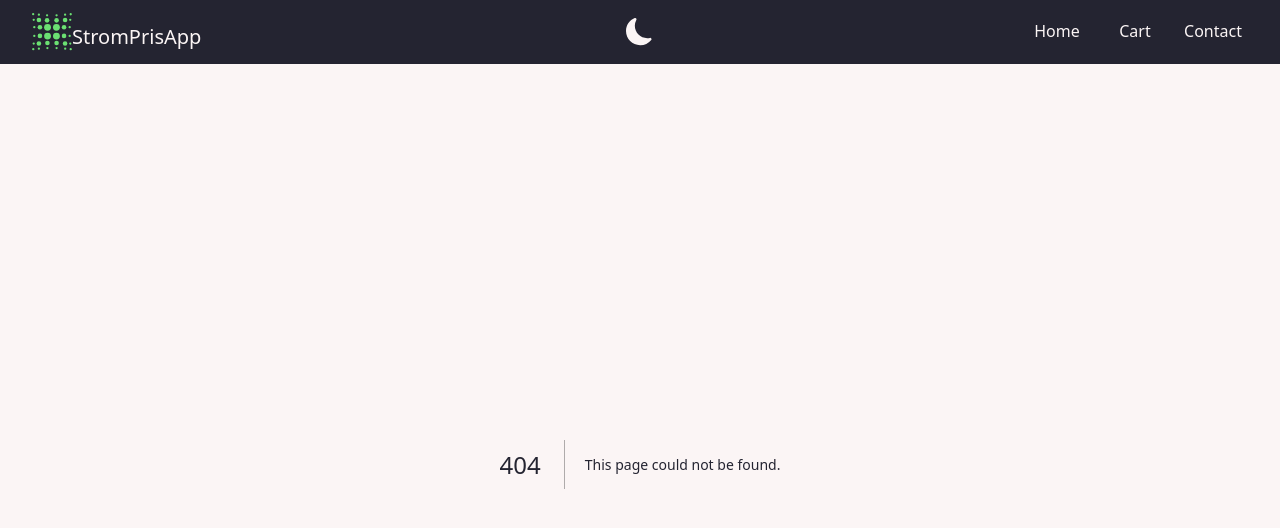
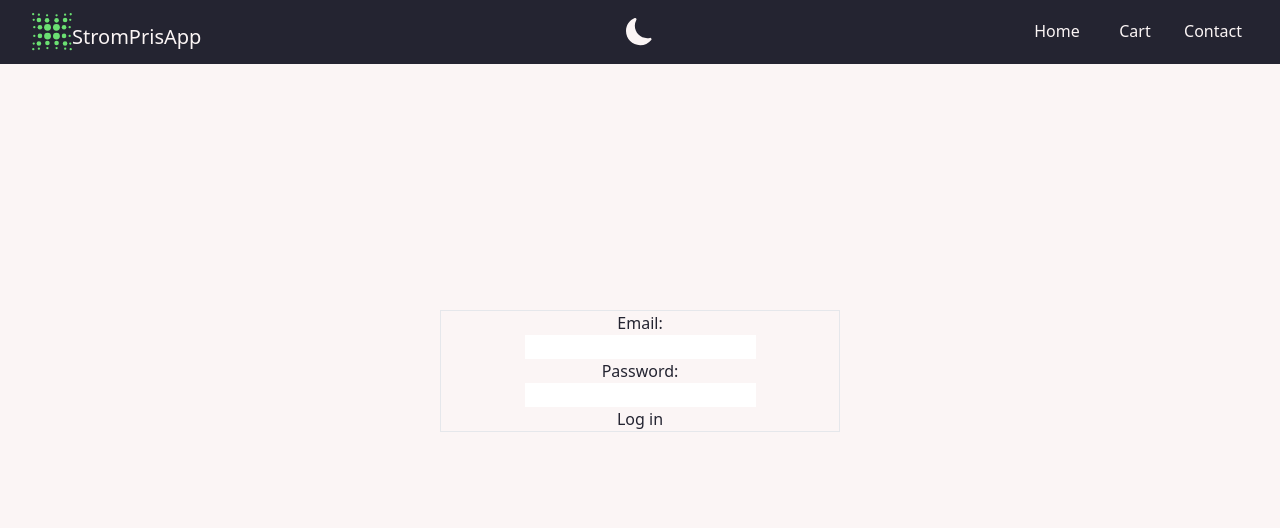
Before and after one commit to johannranudd/stromapp, a Next.js app: page /login in a window 1280 px wide. Before the commit this address had no page. Shown: the top 528 px of the page. Built offline with nearby package versions, Linux system fonts and the light colour scheme.

Commit message:
login works, needs styling, will do later, next: create register page

```diff
--- a/app/components/navigation/Navbar.tsx
+++ b/app/components/navigation/Navbar.tsx
@@ -7,7 +7,7 @@ import LogoComponent from "./LogoComponent";
 export default function Navbar() {
   return (
     <header className="relative h-16">
-      <nav className="fixed w-full  z-50 bg-secondary text-primary dark:bg-primary dark:text-secondary">
+      <nav className="fixed w-full  z-40 bg-secondary text-primary dark:bg-primary dark:text-secondary">
         <div className="w-[95%] max-w-screen-xl mx-auto grid z-50 grid-cols-3 items-center  h-16">
           <LogoComponent />
           <BtnColorMode />
--- /dev/null
+++ b/app/login/components/LoginForm.tsx
@@ -0,0 +1,49 @@
+"use client";
+import { login } from "@/app/utils/posts";
+import { useState } from "react";
+
+export default function LoginForm() {
+  const [email, setEmail] = useState("");
+  const [password, setPassword] = useState("");
+
+  const handleSubmit = (event: any) => {
+    event.preventDefault();
+    const formData = {
+      identifier: email,
+      password: password,
+    };
+
+    formData && login(formData);
+  };
+
+  return (
+    <div className="relative h-[calc(100vh-4rem)]">
+      <form
+        onSubmit={handleSubmit}
+        className="absolute top-[50%] left-[50%] translate-x-[-50%] translate-y-[-100%] flex flex-col justify-center items-center w-[400px] border"
+      >
+        <label htmlFor="email">Email:</label>
+        <input
+          type="email"
+          id="email"
+          name="email"
+          value={email}
+          onChange={(event) => setEmail(event.target.value)}
+          required
+        />
+
+        <label htmlFor="password">Password:</label>
+        <input
+          type="password"
+          id="password"
+          name="password"
+          value={password}
+          onChange={(event) => setPassword(event.target.value)}
+          required
+        />
+
+        <button type="submit">Log in</button>
+      </form>
+    </div>
+  );
+}
--- /dev/null
+++ b/app/login/layout.tsx
@@ -0,0 +1,16 @@
+export const metadata = {
+  title: "Create Next App",
+  description: "Generated by create next app",
+};
+
+export default function RootLayout({
+  children,
+}: {
+  children: React.ReactNode;
+}) {
+  return (
+    <main>
+      <div>{children}</div>
+    </main>
+  );
+}
--- /dev/null
+++ b/app/login/page.tsx
@@ -0,0 +1,9 @@
+import LoginForm from "./components/LoginForm";
+
+export default function page() {
+  return (
+    <div>
+      <LoginForm />
+    </div>
+  );
+}
--- /dev/null
+++ b/app/utils/posts.ts
@@ -0,0 +1,29 @@
+export async function login(formData: {
+  identifier: string;
+  password: string;
+}) {
+  let url = `http://localhost:1337/api/auth/local`;
+  console.log(formData);
+  console.log(JSON.stringify(formData));
+  try {
+    const res = await fetch(url, {
+      method: "POST",
+      headers: {
+        "Content-Type": "application/json",
+      },
+      body: JSON.stringify(formData),
+    });
+    if (res.ok) {
+      const data = await res.json();
+      console.log(data);
+      //   take the jwt and add to local or cookies
+      //   take the user and add to local or cookies
+      return await res.json();
+    } else {
+      console.error(res.status, "An error occured in puts.ts/login()");
+      return await res.json();
+    }
+  } catch (error) {
+    console.log(error, "An error occured in puts.ts/login()");
+  }
+}
```
Also changed, not shown: app/register/page.tsx (added).
